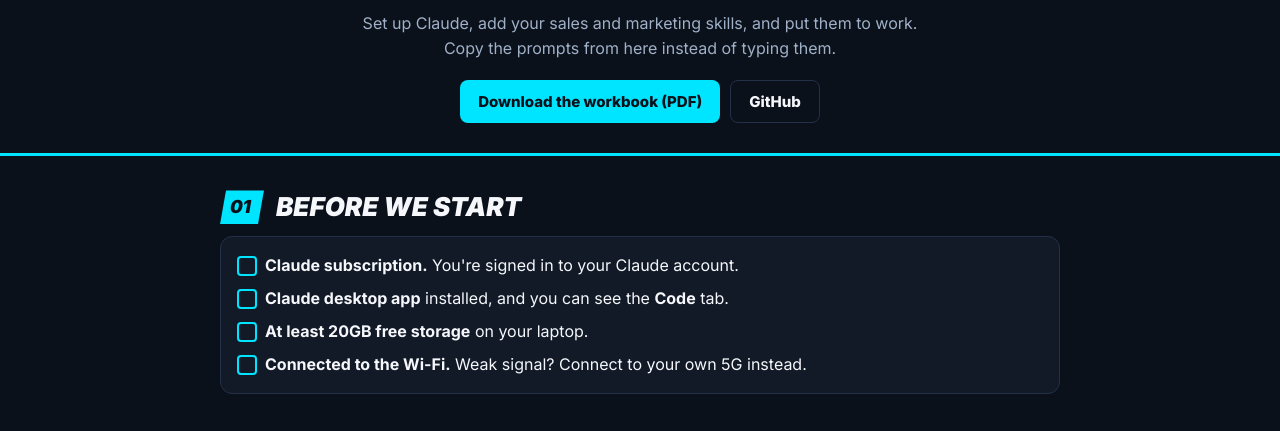
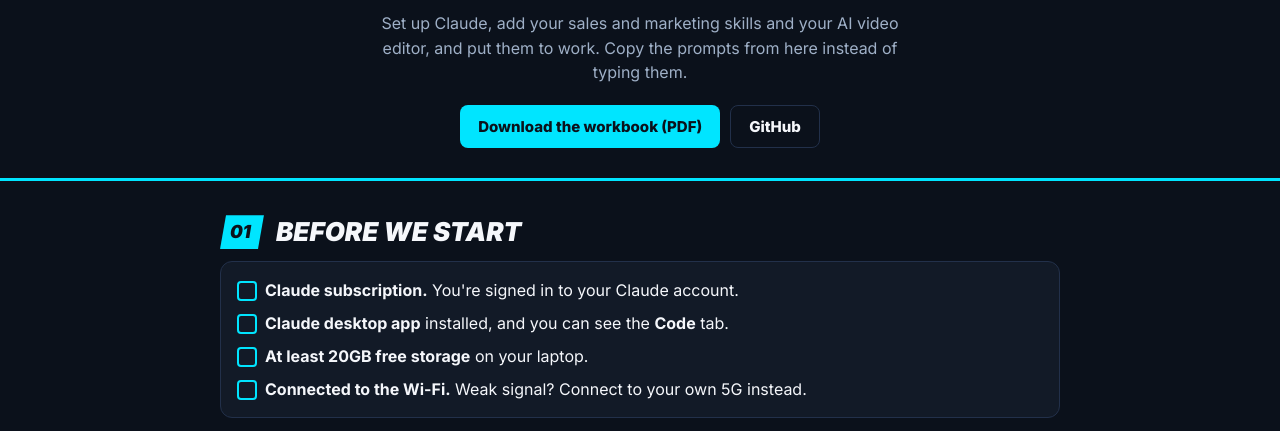
Before and after one commit to ecommercefastlaunch-debug/work-without-working-kit, a plain HTML site: page site/index.html in a window 1280 px wide. Shown: the part 314-745 px from the top of the page. Drawn offline with Linux system fonts and the light colour scheme.

Commit message:
Web page: mention the video editor in the intro
Co-Authored-By: Claude Opus 5.5 <noreply@anthropic.com>

```diff
--- a/site/index.html
+++ b/site/index.html
@@ -55,7 +55,7 @@
     <div class="kicker">Day 1 · November 20, 2026 · Botanika, Alabang</div>
     <img src="https://raw.githubusercontent.com/ecommercefastlaunch-debug/work-without-working-kit/main/handout/brand/wow-logo.png" alt="Work Without Working: Make AI work for you">
     <div class="panel">Day 1 Workbook</div>
-    <p>Set up Claude, add your sales and marketing skills, and put them to work. Copy the prompts from here instead of typing them.</p>
+    <p>Set up Claude, add your sales and marketing skills and your AI video editor, and put them to work. Copy the prompts from here instead of typing them.</p>
     <div class="btns">
       <a class="btn" href="https://github.com/ecommercefastlaunch-debug/work-without-working-kit/raw/main/handout/work-without-working-workbook.pdf">Download the workbook (PDF)</a>
       <a class="btn ghost" href="https://github.com/ecommercefastlaunch-debug/work-without-working-kit">GitHub</a>
```
